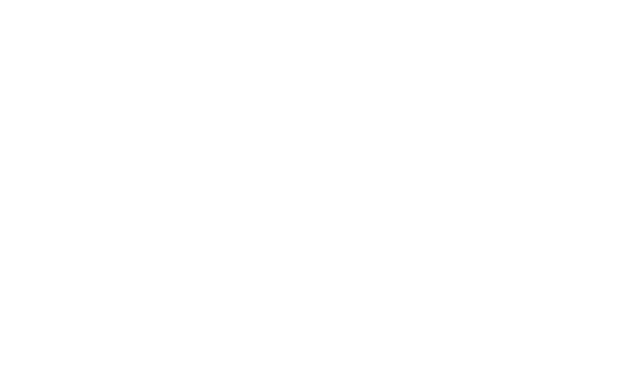
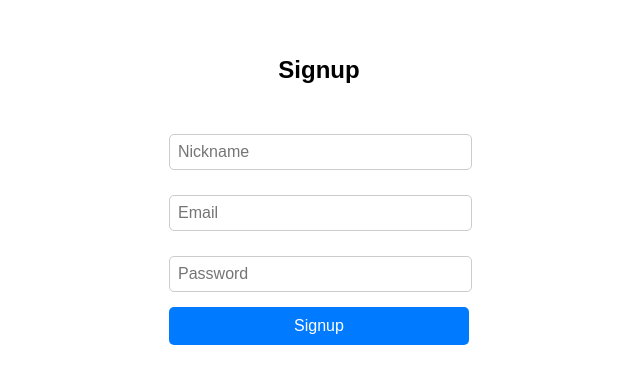
Before and after one commit to EWHA-Inkspire/inkspire-demo, a React (Create React App) app: page /signup in a window 1280 px wide. Before the commit this address had no page. Shown: the part 209-592 px from the top of the page, without its empty margins (321-961 px from the left). Built offline with nearby package versions, Linux system fonts and the light colour scheme.

Commit message:
Feat: 회원가입 기능 구현

```diff
--- a/src/App.js
+++ b/src/App.js
@@ -3,12 +3,14 @@ import './App.css';
 import LoginPage from './pages/LoginPage';
 import MainPage from './pages/MainPage';
 import ScriptPage from './pages/ScriptPage';
+import SignupPage from './pages/SignupPage';
 
 function App() {
   return (
     <div>
       <Routes>
         <Route Component={LoginPage} path='/' exact />
+        <Route Component={SignupPage} path='/signup' />
         <Route Component={MainPage} path='/main' />
         <Route Component={ScriptPage} path='/script' />
       </Routes>
--- /dev/null
+++ b/src/pages/SignupPage.css
@@ -0,0 +1,44 @@
+/* SignupPage.css */
+
+.signup-page {
+    display: flex;
+    flex-direction: column;
+    align-items: center;
+    justify-content: center;
+    height: 100vh;
+    font-family: Arial, sans-serif;
+}
+
+.signup-form {
+    display: flex;
+    flex-direction: column;
+    width: 300px;
+    margin-top: 20px;
+}
+
+.signup-form input {
+    margin-bottom: 15px;
+    padding: 8px;
+    font-size: 16px;
+    border-radius: 5px;
+    border: 1px solid #ccc;
+}
+
+.signup-form button {
+    padding: 10px 15px;
+    font-size: 16px;
+    border-radius: 5px;
+    border: none;
+    background-color: #007bff;
+    color: white;
+    cursor: pointer;
+    transition: background-color 0.3s ease;
+}
+
+.signup-form button:hover {
+    background-color: #0056b3;
+}
+
+h2 {
+    margin-bottom: 20px;
+}
--- /dev/null
+++ b/src/pages/SignupPage.js
@@ -0,0 +1,59 @@
+import React, { useState } from 'react';
+import { useNavigate } from 'react-router-dom';
+import './SignupPage.css';
+import axios from 'axios';
+
+function SignupPage() {
+  const [nickname, setNickname] = useState('');
+  const [email, setEmail] = useState('');
+  const [password, setPassword] = useState('');
+  const movePage = useNavigate();
+
+  const handleSignup = () => {
+    // User JSON 객체 생성
+    const data = {
+      nickname: nickname,
+      email: email,
+      password: password
+    };
+
+    // Axios를 사용하여 POST 요청 보내기
+    axios.post('http://0.0.0.0:8000/account/signup', data)
+        .then((response) => {
+            console.log('회원가입 성공: ', response.data);
+            movePage('/');
+        })
+        .catch((error) => {
+            console.error('회원가입 실패:', error);
+        })
+  };
+
+  return (
+    <div className="signup-page">
+      <h2>Signup</h2>
+      <div className="signup-form">
+        <input
+          type="text"
+          placeholder="Nickname"
+          value={nickname}
+          onChange={(e) => setNickname(e.target.value)}
+        />
+        <input
+          type="text"
+          placeholder="Email"
+          value={email}
+          onChange={(e) => setEmail(e.target.value)}
+        />
+        <input
+          type="password"
+          placeholder="Password"
+          value={password}
+          onChange={(e) => setPassword(e.target.value)}
+        />
+        <button onClick={handleSignup}>Signup</button>
+      </div>
+    </div>
+  );
+}
+
+export default SignupPage;
```
